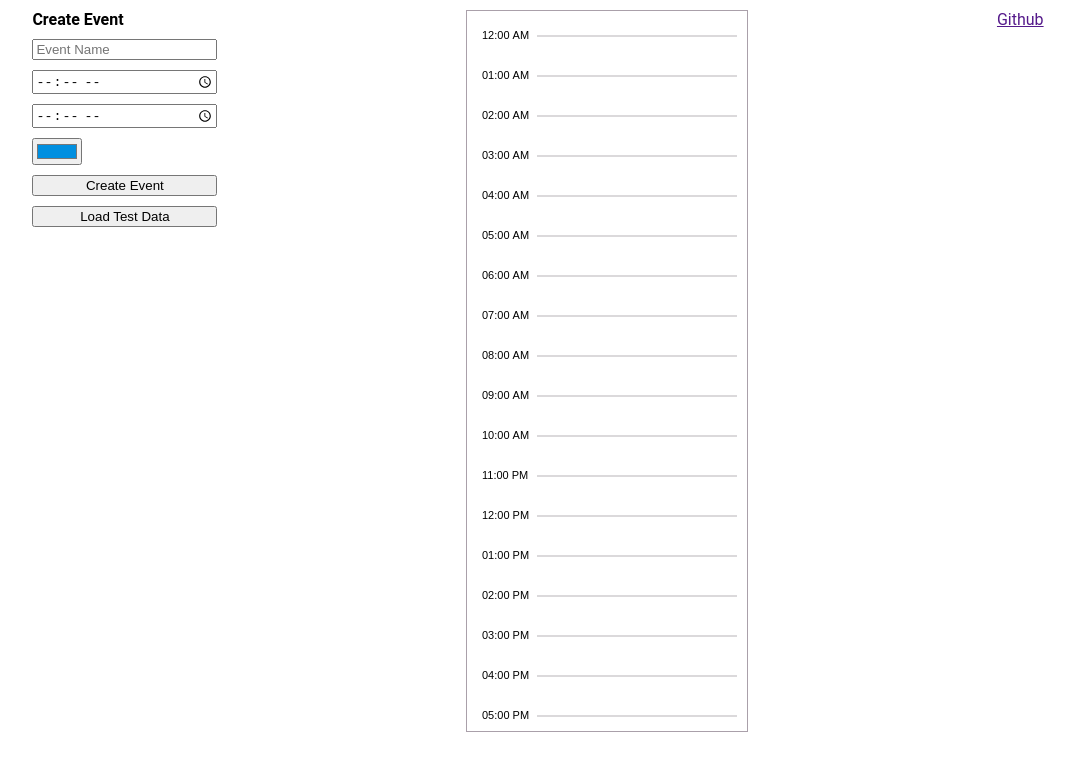
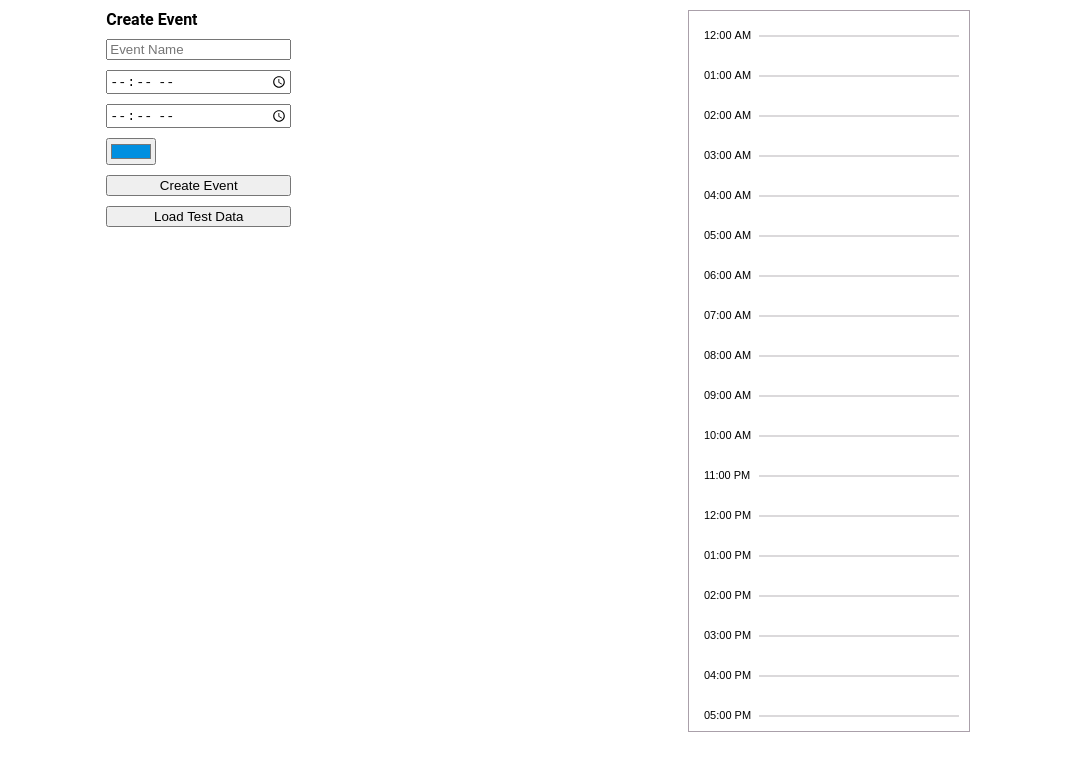
Before and after one commit to abskrj/Calender-using-HTML-Canvas, a website built with webpack: page index.html in a window 1280 px wide. Shown: the whole page, without its empty margins (102-1176 px from the left). Built offline with nearby package versions, Linux system fonts and the light colour scheme.

Commit message:
fix: removed unused tag

```diff
--- a/index.html
+++ b/index.html
@@ -21,7 +21,6 @@
         <div class="wrapper">
             <canvas height="970" width="280" id="canvas"></canvas>
         </div>
-        <a href="" target="_blank" rel="noreferrer" >Github</a>
     </div>
 </body>
 <script src="./lib/index.js"></script>
```
